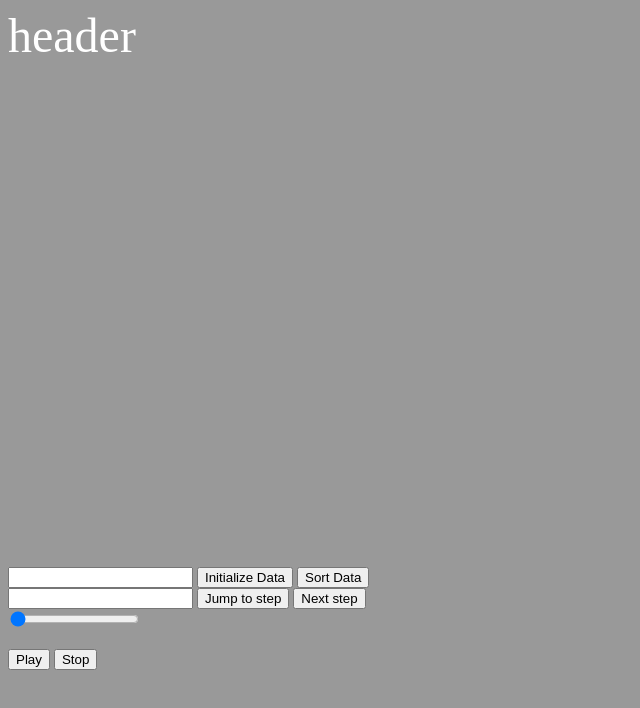
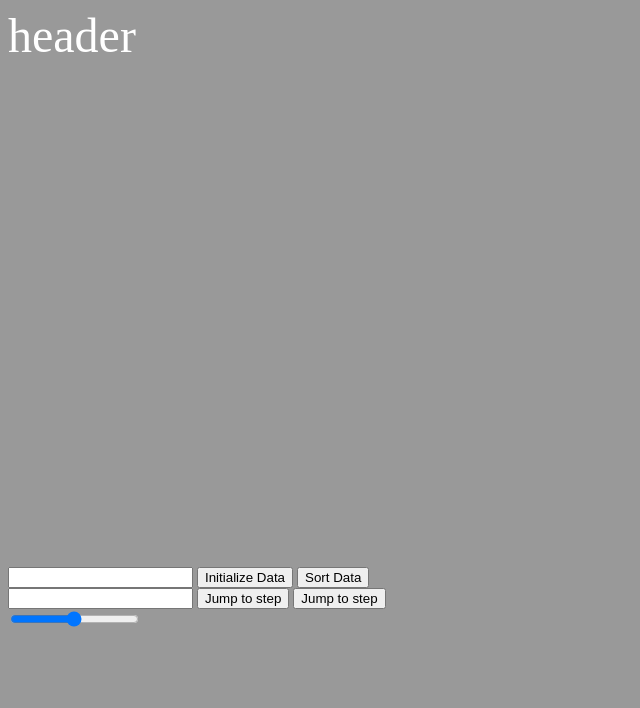
Before and after one commit to PJsky/VanillaJSSorting, a plain HTML site: page app/index.html in a window 1280 px wide. Shown: the whole page, without its empty margins (0-640 px from the left). Drawn offline with Linux system fonts and the light colour scheme.

Commit message:
Revert "New branch, working play button"
This reverts commit c69dd54b59baea04bf56caa6fe099f7e2aca8117.

```diff
--- a/app/index.html
+++ b/app/index.html
@@ -27,15 +27,11 @@
     <button id="sort_data" onclick="bubble_sort()">Sort Data</button>
     </br>
     <input type="text" id="stepNumberInput"/>
-    <button onclick="visualize_step_data()">Jump to step</button>
-    <button onclick="next_step()">Next step</button>
+    <button id="sort_data" onclick="visualize_step_data()">Jump to step</button>
+    <button id="sort_data" onclick="next_step()">Jump to step</button>
     <div class="slidecontainer">
-        <input type="range" min="0" max="100" value="50" class="slider" id="myRangeSlider">
+        <input type="range" min="1" max="100" value="50" class="slider" id="myRangeSlider">
     </div>
-    </br>
-    <button onclick="play()">Play</button>
-    <button onclick="stop()">Stop</button>
-
 
 
 
--- a/app/script.js
+++ b/app/script.js
@@ -1,5 +1,4 @@
 var svg = document.getElementById('svgCanvas');
-const stepSlider = document.querySelector("#myRangeSlider");
 var newElement = document.createElementNS("http://www.w3.org/2000/svg", "rect")
 let graph_data;
 let graph_data_indexes = [];
@@ -7,15 +6,11 @@ let bars_array = [];
 let step_counter;
 let sorting_steps = [];
 let current_step = 0;
-let playInterval;
-stepSlider.value = current_step;
 let barToChange1, barToChange2;
-let state_running;
 
-
+const stepSlider = document.querySelector("#myRangeSlider");
 stepSlider.addEventListener("input", () =>{
     visualize_step_data(stepSlider.value);
-    current_step=stepSlider.value;
 })
 
 
@@ -102,22 +97,10 @@ function bubble_sort(){
         isStepChange:false,
     });
 
-    stepSlider.setAttribute("max", sorting_steps.length-1);
+    stepSlider.setAttribute("max", sorting_steps.length);
 
 
     return graph_data;
-}
-
-function play(){
-    if(state_running==false){
-        playInterval =  setInterval(next_step,500);
-        state_running=true;
-    }
-}
-
-function stop(){
-    clearInterval(playInterval);
-    state_running = false
 }
 
 //Takes array of all bars with their texts and swaps their transform attributes
@@ -140,7 +123,6 @@ function visualize_step_data(step_number=-1){
         let inputTextElement = document.querySelector("input#stepNumberInput");
         step_number = parseInt(inputTextElement.value);
         current_step = step_number;
-        stepSlider.value = current_step;
     }
 
     bars_array = document.querySelectorAll("g");
@@ -177,7 +159,6 @@ function visualize_step_data(step_number=-1){
 
 function next_step(){
     current_step++
-    stepSlider.value = current_step;
     visualize_step_data(current_step);
 }
 
```
